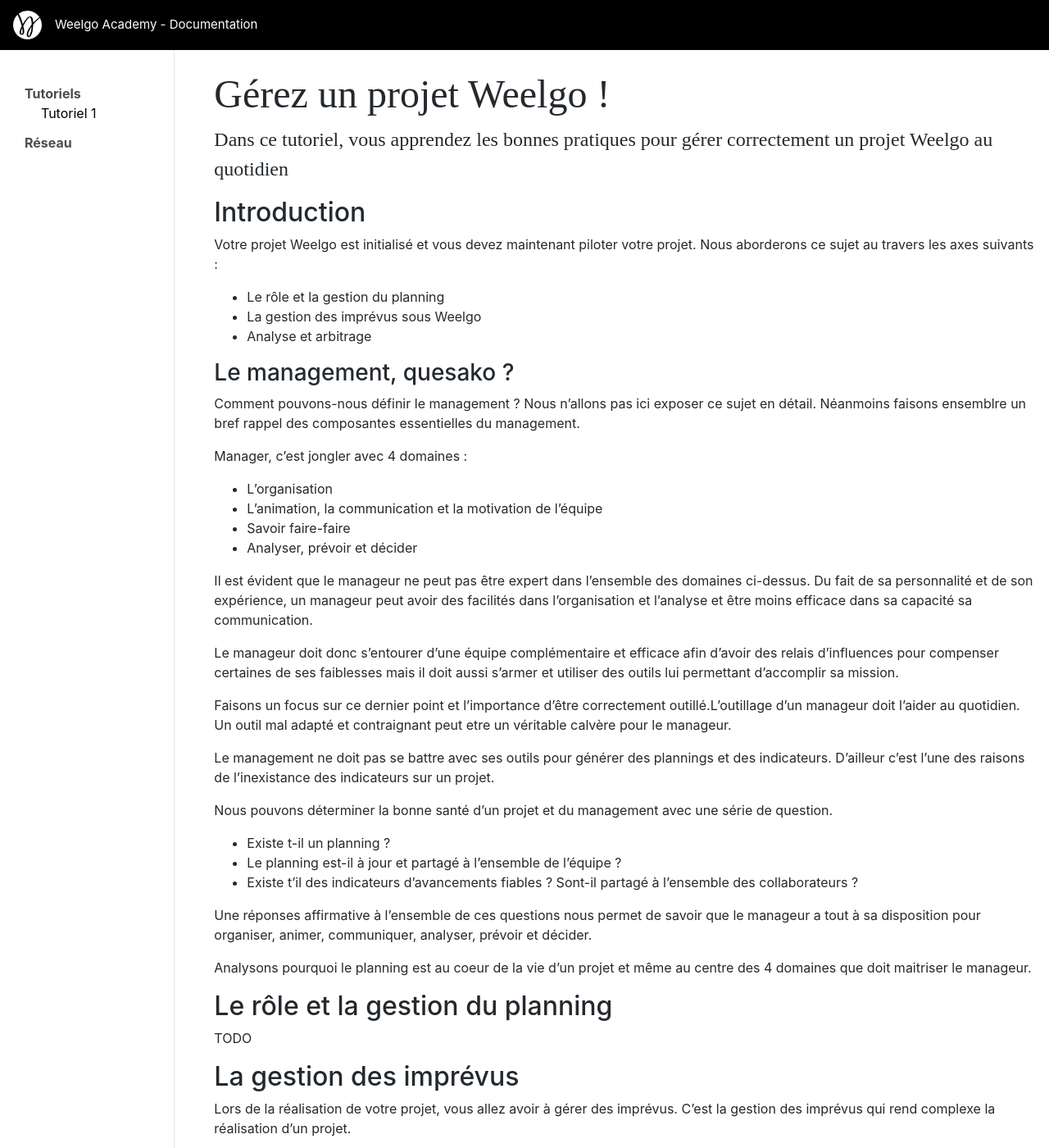
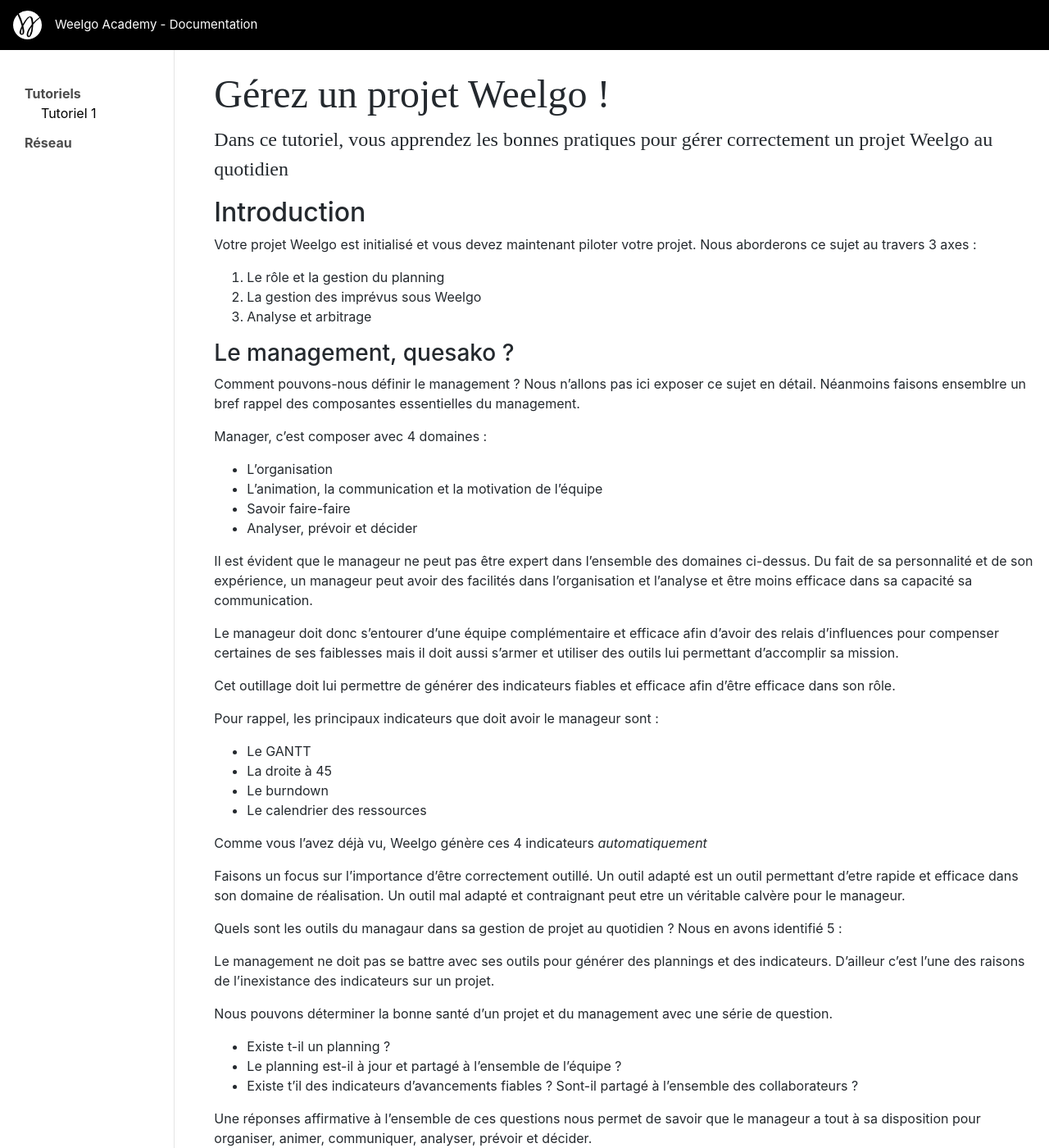
Before and after one commit to Weelgo/weelgo.github.io, a Jekyll site: the page built from fr/tutoriels/suiviProjet.md, in a window 1280 px wide and 1400 px high. Shown: the whole window at 82% size. Built offline with Jekyll 4.4.1, drawn with Linux system fonts in a browser that asks for light colours.

Commit message:
Update suiviProjet.md

```diff
--- a/fr/tutoriels/suiviProjet.md
+++ b/fr/tutoriels/suiviProjet.md
@@ -8,17 +8,17 @@
 ## Introduction
 
 
-Votre projet Weelgo est initialisé et vous devez maintenant piloter votre projet. Nous aborderons ce sujet au travers les axes suivants :
-+ Le rôle et la gestion du planning
-+ La gestion des imprévus sous Weelgo
-+ Analyse et arbitrage
+Votre projet Weelgo est initialisé et vous devez maintenant piloter votre projet. Nous aborderons ce sujet au travers 3 axes :
+1. Le rôle et la gestion du planning
+2. La gestion des imprévus sous Weelgo
+3. Analyse et arbitrage
 
 
 ### Le management, quesako ?
 
 Comment pouvons-nous définir le management ? Nous n'allons pas ici exposer ce sujet en détail. Néanmoins faisons ensemblre un bref rappel des composantes essentielles du management.
 
-Manager, c'est jongler avec 4 domaines :
+Manager, c'est composer avec 4 domaines :
 
 + L'organisation
 + L'animation, la communication et la motivation de l'équipe
@@ -29,7 +29,23 @@
 
 Le manageur doit donc s'entourer d'une équipe complémentaire et efficace afin d'avoir des relais d'influences pour compenser certaines de ses faiblesses mais il doit aussi s'armer et utiliser des outils lui permettant d'accomplir sa mission.
 
-Faisons un focus sur ce dernier point et l'importance d'être correctement outillé.L'outillage d'un manageur doit l'aider au quotidien. Un outil mal adapté et contraignant peut etre un véritable calvère pour le manageur.
+Cet outillage doit lui permettre de générer des indicateurs fiables et efficace afin d'être efficace dans son rôle.
+
+Pour rappel, les principaux indicateurs que doit avoir le manageur sont :
+
++ Le GANTT
++ La droite à 45
++ Le burndown
++ Le calendrier des ressources
+
+Comme vous l'avez déjà vu, Weelgo génère ces 4 indicateurs _automatiquement_
+
+
+Faisons un focus sur l'importance d'être correctement outillé. Un outil adapté est un outil permettant d'etre rapide et efficace dans son domaine de réalisation. Un outil mal adapté et contraignant peut etre un véritable calvère pour le manageur.
+
+Quels sont les outils du managaur dans sa gestion de projet au quotidien ? Nous en avons identifié 5 :
+
+
 
 Le management ne doit pas se battre avec ses outils pour générer des plannings et des indicateurs. D'ailleur c'est l'une des raisons de l'inexistance des indicateurs sur un projet.
 
```
